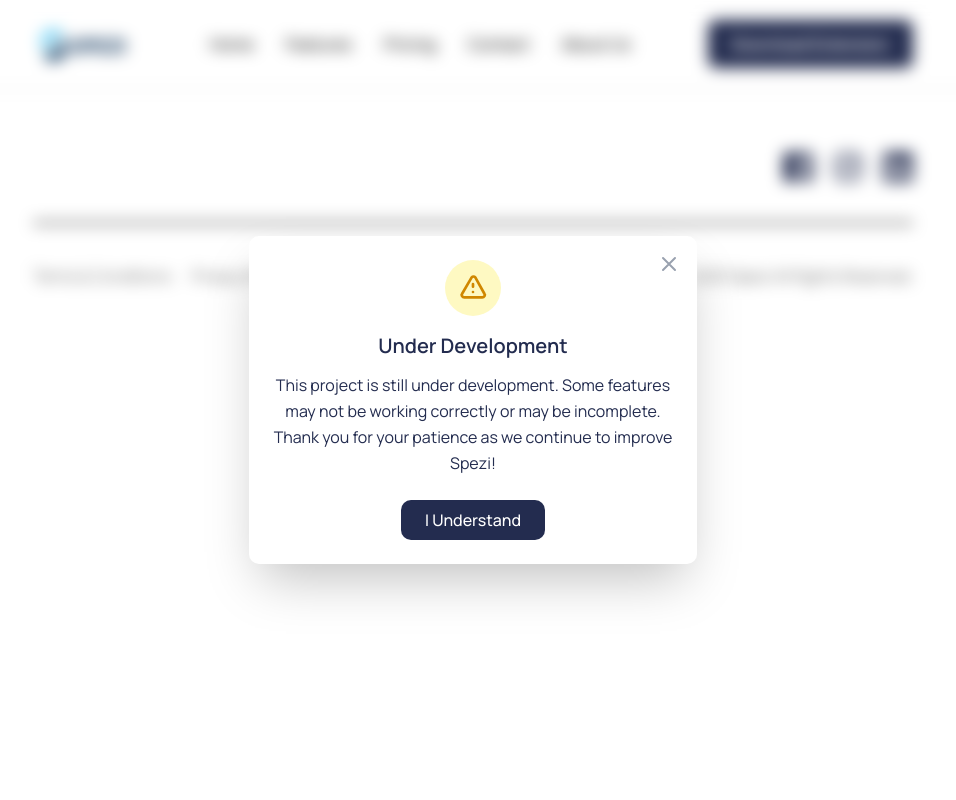
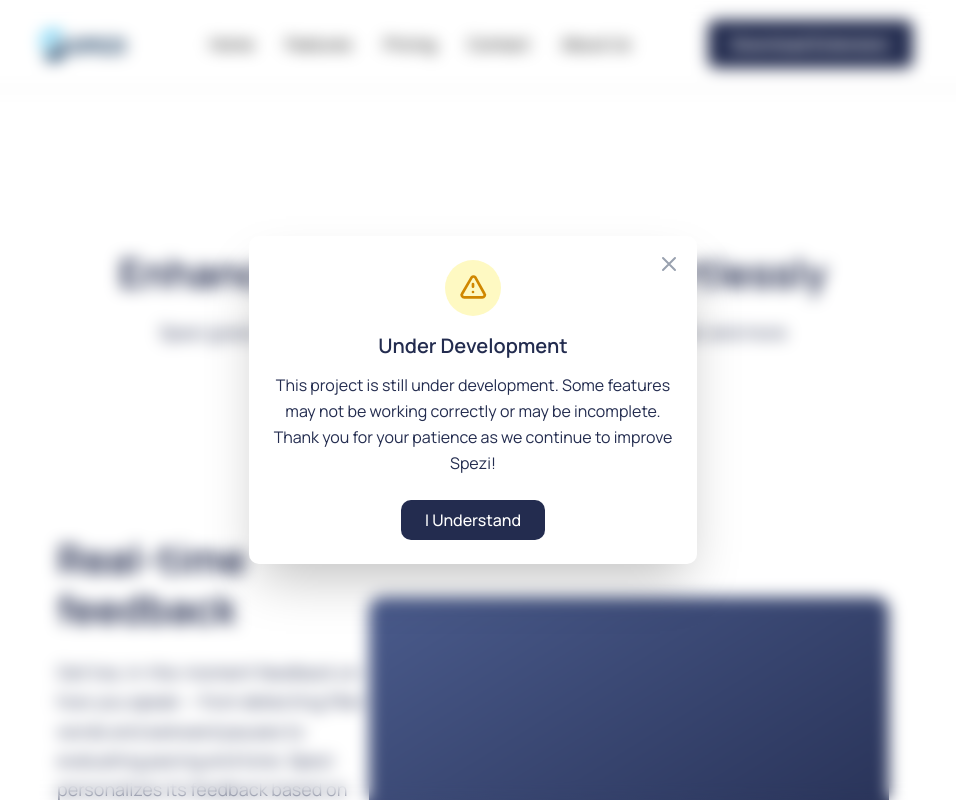
Before and after one commit to kurtoswill/spezi, a Next.js app: page / in a window 1280 px wide. Shown: the top 800 px of the page, without its empty margins (167-1123 px from the left). Built offline with nearby package versions, Linux system fonts and the light colour scheme.

Commit message:
feat: features

```diff
--- a/app/page.tsx
+++ b/app/page.tsx
@@ -1,6 +1,7 @@
 "use client";
 
 import React, { useState, useEffect } from 'react';
+import {Features} from "@/components/Features";
 
 const DevelopmentPopup = ({ isOpen, onClose }: { isOpen: boolean; onClose: () => void }) => {
   if (!isOpen) return null;
@@ -64,7 +65,7 @@
         <DevelopmentPopup isOpen={showPopup} onClose={handleClosePopup} />
 
         <div>
-
+          <Features />
         </div>
       </>
   );
--- /dev/null
+++ b/components/Features.tsx
@@ -0,0 +1,80 @@
+export const Features = () => {
+    return (
+        <div className="text-[#232C4F] mt-40  mx-auto px-6">
+            <div className="flex flex-col gap-5 items-center text-center mb-40">
+                <h1 className="text-[40px] font-bold leading-tight">
+                    Enhance How You Speak, Effortlessly
+                </h1>
+                <p className="text-lg max-w-2xl">
+                    Spezi gives instant, in-meeting feedback to help you speak clearer and more confidently — no coach required.
+                </p>
+            </div>
+
+            <div className="space-y-32">
+                {/* Real-time feedback */}
+                <div className="flex justify-between items-center">
+                    <div className="max-w-2xl flex flex-col gap-6">
+                        <h2 className="text-[40px] font-bold leading-tight">
+                            Real-time feedback
+                        </h2>
+                        <p className="text-lg leading-relaxed">
+                            Get live, in-the-moment feedback on how you speak — from detecting filler words and awkward pauses to evaluating pacing and tone. Spezi personalizes its feedback based on your regional accent and ESL level, offering simple, practical tips as you speak. No need to rewatch recordings or attend extra training — just plug in and improve naturally during every conversation.
+                        </p>
+                    </div>
+
+                    <div className="w-[520px] h-[320px] bg-gradient-to-br from-[#4A5B8C] to-[#232C4F] rounded-xl flex-shrink-0">
+                        {/*Real-time feedback visualization*/}
+                    </div>
+                </div>
+
+                {/* Post-meeting recaps */}
+                <div className="flex justify-between items-center">
+                    <div className="w-[520px] h-[320px] bg-gradient-to-br from-[#4A5B8C] to-[#232C4F] rounded-xl flex-shrink-0">
+                        {/*Post-meeting recaps visualization*/}
+                    </div>
+
+                    <div className="max-w-2xl flex flex-col gap-6">
+                        <h2 className="text-[40px] font-bold leading-tight">
+                            Post-meeting recaps
+                        </h2>
+                        <p className="text-lg leading-relaxed">
+                            After each meeting, Spezi generates a detailed yet easy-to-understand summary of your communication performance. You'll get targeted suggestions on pronunciation, clarity, delivery, and pacing. These recaps help you identify specific areas for improvement and track your progress over time, without needing to sift through full recordings.
+                        </p>
+                    </div>
+                </div>
+
+                {/* Trend tracking overtime */}
+                <div className="flex justify-between items-center">
+                    <div className="max-w-2xl flex flex-col gap-6">
+                        <h2 className="text-[40px] font-bold leading-tight">
+                            Trend tracking overtime
+                        </h2>
+                        <p className="text-lg leading-relaxed">
+                            See how your speaking patterns and habits are improving in areas like confidence, pacing, grammar, and clarity. It visualizes your progress through easy-to-read charts and offers ESL-specific insights that guide your learning journey. This allows you to stay motivated and focused as you see how your communication skills evolve with each session.
+                        </p>
+                    </div>
+
+                    <div className="w-[520px] h-[320px] bg-gradient-to-br from-[#4A5B8C] to-[#232C4F] rounded-xl flex-shrink-0">
+                        {/*Trend tracking visualization*/}
+                    </div>
+                </div>
+
+                {/* Personalized improvement plans */}
+                <div className="flex justify-between items-center">
+                    <div className="w-[520px] h-[320px] bg-gradient-to-br from-[#4A5B8C] to-[#232C4F] rounded-xl flex-shrink-0">
+                        {/*Personalized improvement plans visualization*/}
+                    </div>
+
+                    <div className="max-w-2xl flex flex-col gap-6">
+                        <h2 className="text-[40px] font-bold leading-tight">
+                            Personalized improvement plans
+                        </h2>
+                        <p className="text-lg leading-relaxed">
+                            Spezi creates tailored improvement plans based on your performance in each recorded session. These plans include practical exercises, pronunciation tips, and speaking strategies that focus on your unique challenges as an ESL speaker. By addressing specific areas like clarity, fluency, and confidence, the app helps you grow steadily and goals more effectively in professional settings.
+                        </p>
+                    </div>
+                </div>
+            </div>
+        </div>
+    );
+};
```
